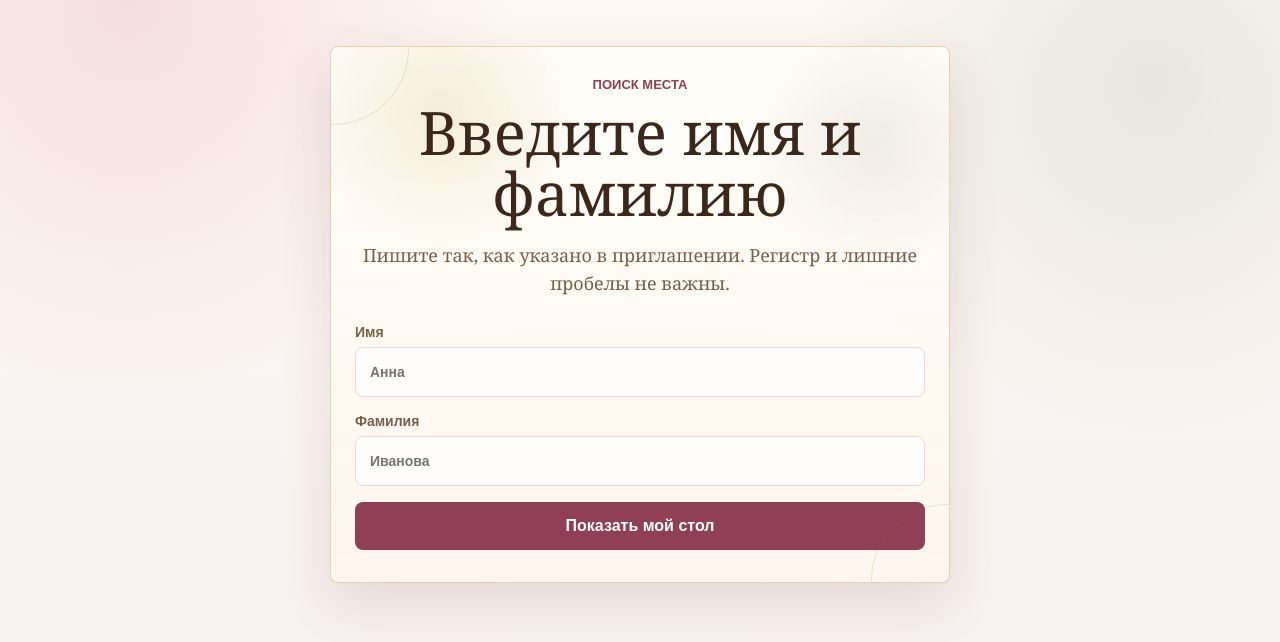
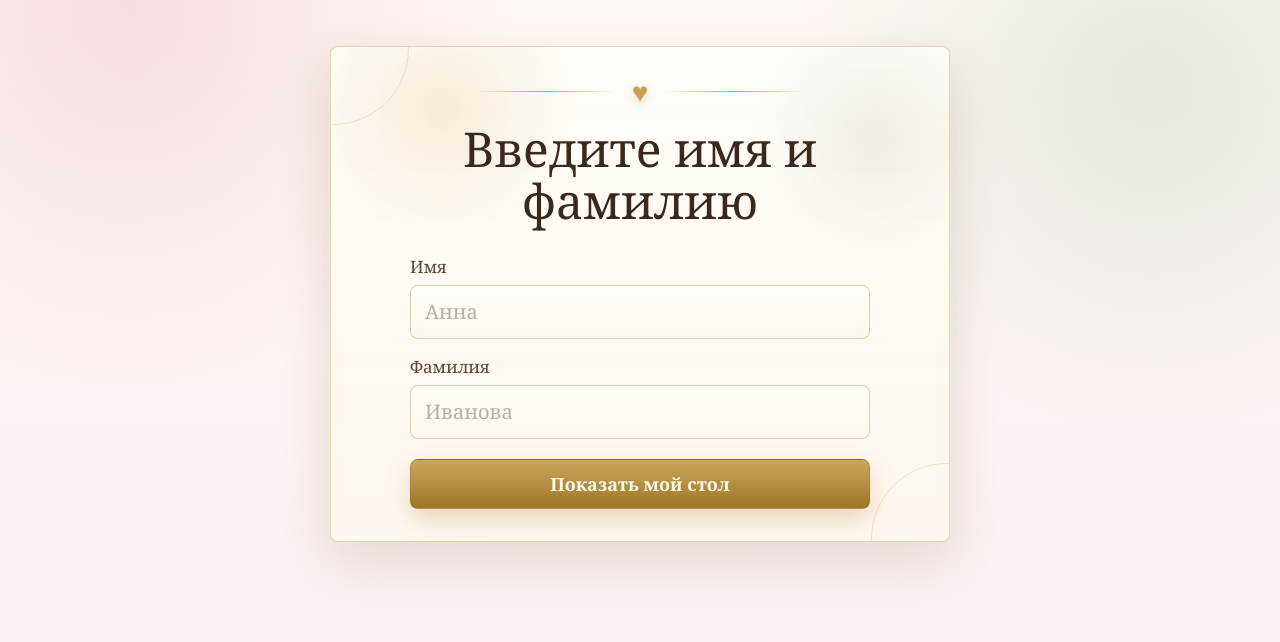
Before and after one commit to dimacore90/dimacore90, a FastAPI app: page /search in a window 1280 px wide. Shown: the top 642 px of the page. Run offline with FastAPI, Linux system fonts and the light colour scheme.

Commit message:
Polish wedding page styling

```diff
--- a/wedding-seating-app/app/static/css/style.css
+++ b/wedding-seating-app/app/static/css/style.css
@@ -137,6 +137,14 @@ h1 {
   line-height: 1.02;
 }
 
+.search-title {
+  max-width: 520px;
+  margin: 0 auto 26px;
+  color: var(--ink);
+  font-size: clamp(31px, 7vw, 48px);
+  line-height: 1.08;
+}
+
 h2 {
   font-size: 28px;
 }
@@ -221,6 +229,12 @@ button:hover {
   text-align: left;
 }
 
+.wedding-search-form {
+  width: min(460px, 100%);
+  margin: 0 auto;
+  padding-top: 2px;
+}
+
 .search-form label {
   display: grid;
   gap: 7px;
@@ -228,6 +242,13 @@ button:hover {
   font-family: Arial, sans-serif;
   font-size: 14px;
   font-weight: 700;
+}
+
+.wedding-search-form label {
+  color: #5d4634;
+  font-family: Georgia, "Times New Roman", serif;
+  font-size: 17px;
+  font-weight: 500;
 }
 
 input {
@@ -239,6 +260,36 @@ input {
   border: 1px solid var(--line);
   border-radius: 8px;
   outline: none;
+}
+
+.wedding-search-form input {
+  min-height: 54px;
+  color: var(--ink);
+  background:
+    linear-gradient(180deg, rgba(255, 253, 248, 0.96), rgba(255, 247, 238, 0.94));
+  border-color: rgba(200, 160, 79, 0.46);
+  box-shadow: inset 0 1px 0 rgba(255, 255, 255, 0.86);
+  font-family: Georgia, "Times New Roman", serif;
+  font-size: 20px;
+}
+
+.wedding-search-form input::placeholder {
+  color: rgba(93, 70, 52, 0.42);
+}
+
+.wedding-search-form button {
+  margin-top: 4px;
+  color: #fffaf0;
+  background: linear-gradient(180deg, #caa75d, #9f7527);
+  border: 1px solid rgba(91, 62, 25, 0.18);
+  box-shadow: 0 10px 24px rgba(159, 117, 39, 0.26);
+  font-family: Georgia, "Times New Roman", serif;
+  font-size: 18px;
+  font-weight: 600;
+}
+
+.wedding-search-form button:hover {
+  background: linear-gradient(180deg, #b99142, #875f1e);
 }
 
 input:focus {
--- a/wedding-seating-app/app/templates/search.html
+++ b/wedding-seating-app/app/templates/search.html
@@ -4,11 +4,14 @@
 
 {% block content %}
 <section class="guest-hero compact">
-  <p class="eyebrow">Поиск места</p>
-  <h1>Введите имя и фамилию</h1>
-  <p class="lead">Пишите так, как указано в приглашении. Регистр и лишние пробелы не важны.</p>
+  <div class="hero-divider">
+    <span></span>
+    <strong>♥</strong>
+    <span></span>
+  </div>
+  <h1 class="search-title">Введите имя и фамилию</h1>
 
-  <form class="search-form" action="/result" method="post">
+  <form class="search-form wedding-search-form" action="/result" method="post">
     <label>
       <span>Имя</span>
       <input type="text" name="first_name" autocomplete="given-name" required placeholder="Анна">
```
Also changed, not shown: other parts of wedding-seating-app/app/static/css/style.css (+19 -11 lines), wedding-seating-app/app/templates/not_found.html (+7 -7 lines), wedding-seating-app/app/templates/result.html (+8 -4 lines).
